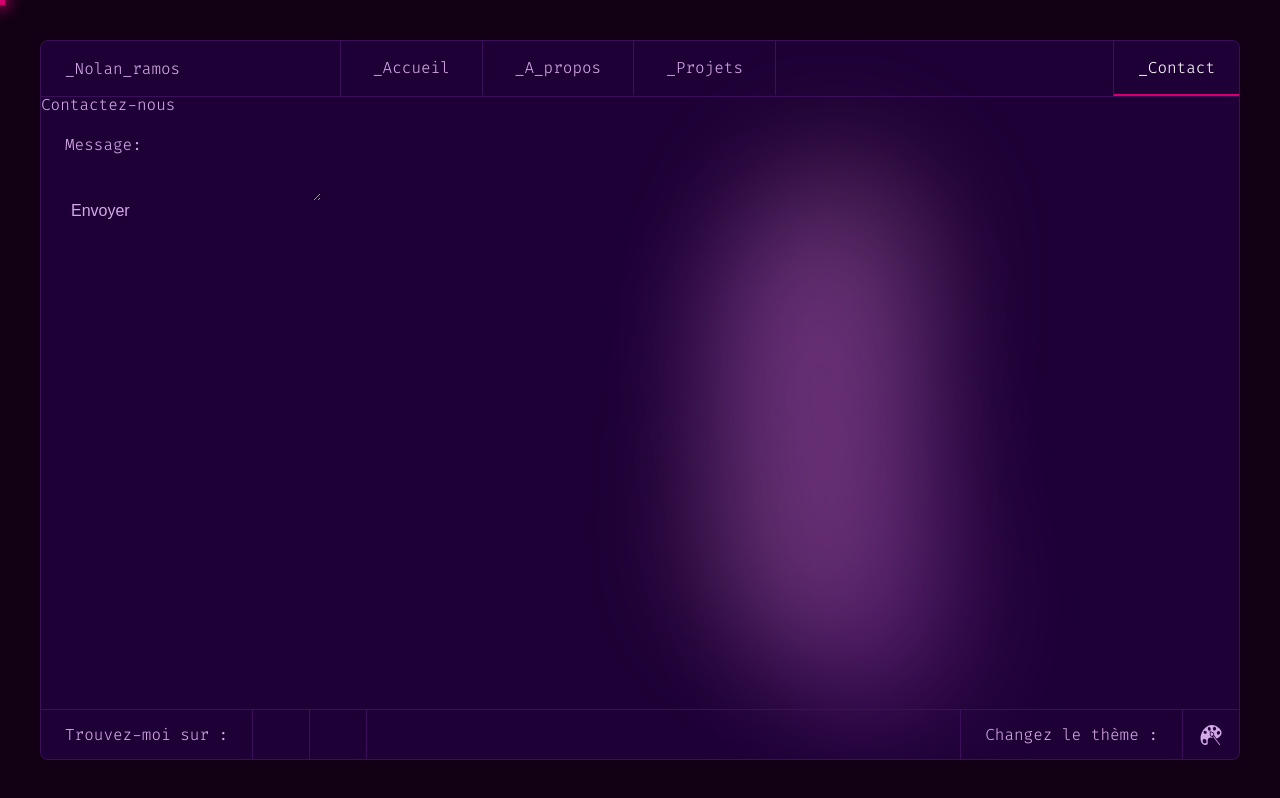
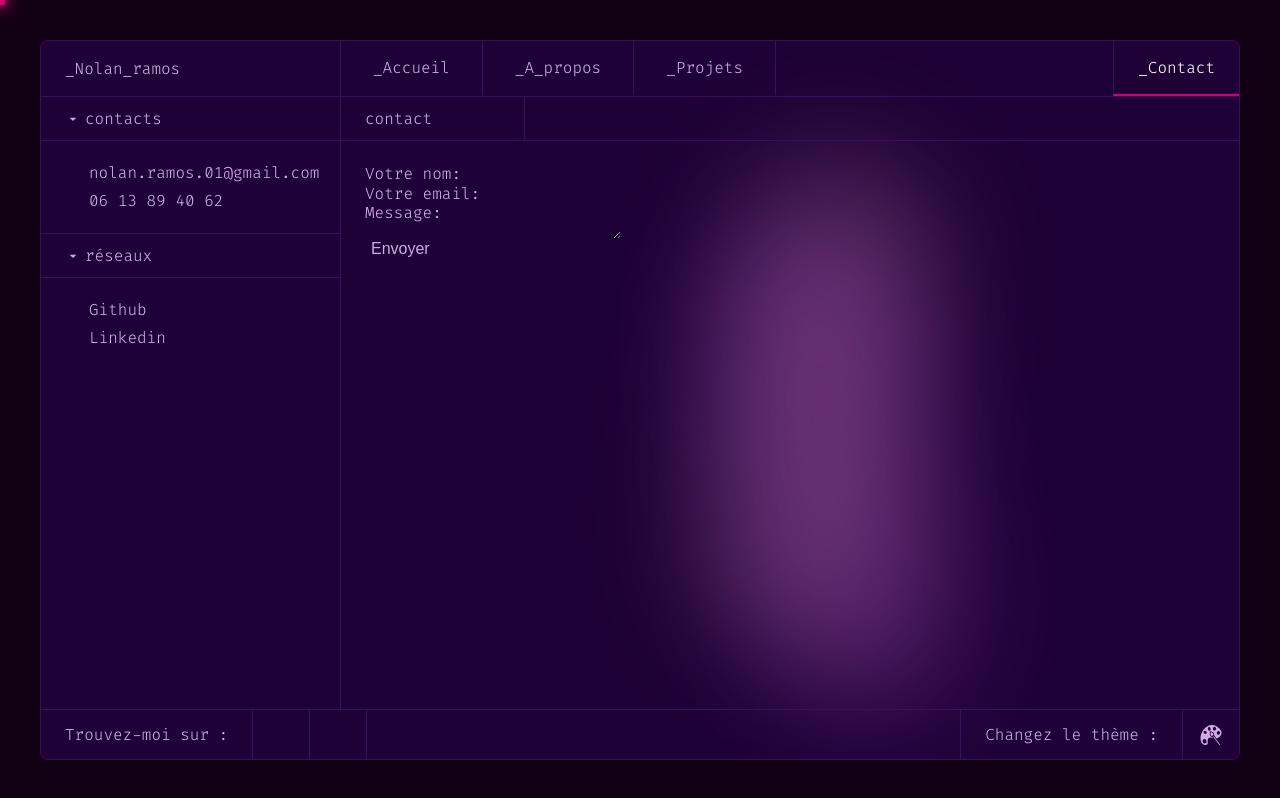
Before and after one commit to Nolan-ramos/portfolio_nolan_v2, a React (Create React App) app: page /contact in a window 1280 px wide. Built offline with nearby package versions, Linux system fonts and the light colour scheme.

Commit message:
test form netlify

```diff
--- /dev/null
+++ b/src/components/contact/ContactForm.js
@@ -0,0 +1,119 @@
+import React, { useState } from 'react';
+
+const ContactForm = () => {
+    // State pour gérer les champs du formulaire et le message de succès
+    const [formData, setFormData] = useState({
+        name: '',
+        email: '',
+        message: ''
+    });
+    const [isFormSubmitted, setIsFormSubmitted] = useState(false);
+    const [isSubmitting, setIsSubmitting] = useState(false);
+
+    // Gestionnaire d'événements pour la modification des champs du formulaire
+    const handleInputChange = (e) => {
+        const { name, value } = e.target;
+        setFormData({
+            ...formData,
+            [name]: value
+        });
+    };
+
+    // Fonction pour soumettre le formulaire
+    const handleSubmit = async (event) => {
+        event.preventDefault();  // Empêche le rechargement de la page
+
+        setIsSubmitting(true);
+
+        // Crée un objet FormData à partir du formulaire
+        const form = event.target;
+        const formDataObj = new FormData(form);
+
+        try {
+            // Envoi des données à Netlify
+            await fetch('/', {
+                method: 'POST',
+                body: formDataObj,
+            });
+
+            // Réinitialisation du formulaire après soumission réussie
+            setFormData({
+                name: '',
+                email: '',
+                message: ''
+            });
+            setIsFormSubmitted(true);
+        } catch (error) {
+            console.error("Erreur lors de la soumission du formulaire :", error);
+            setIsFormSubmitted(false);
+        } finally {
+            setIsSubmitting(false);
+        }
+    };
+
+    // Affichage du message de succès ou du formulaire
+    return (
+        <div className='contact__container__form__content'>
+            {isFormSubmitted ? (
+                <div className="success-message">
+                    <h3>Votre message a bien été envoyé !</h3>
+                </div>
+            ) : (
+                <form
+                    name="contact" // Nom du formulaire pour Netlify
+                    method="POST"
+                    data-netlify="true"
+                    onSubmit={handleSubmit}
+                >
+                    <input type="hidden" name="form-name" value="contact" />
+
+                    <div>
+                        <label>
+                            Votre nom:
+                            <input
+                                type="text"
+                                name="name"
+                                value={formData.name}
+                                onChange={handleInputChange}
+                                required
+                            />
+                        </label>
+                    </div>
+
+                    <div>
+                        <label>
+                            Votre email:
+                            <input
+                                type="email"
+                                name="email"
+                                value={formData.email}
+                                onChange={handleInputChange}
+                                required
+                            />
+                        </label>
+                    </div>
+
+                    <div>
+                        <label>
+                            Message:
+                            <textarea
+                                name="message"
+                                value={formData.message}
+                                onChange={handleInputChange}
+                                required
+                            />
+                        </label>
+                    </div>
+
+                    <div>
+                        <button type="submit" disabled={isSubmitting}>
+                            {isSubmitting ? 'Envoi en cours...' : 'Envoyer'}
+                        </button>
+                    </div>
+                </form>
+            )}
+        </div>
+    );
+};
+
+export default ContactForm;
--- a/src/pages/Contact.js
+++ b/src/pages/Contact.js
@@ -1,59 +1,34 @@
 import React, { useState } from 'react';
+import ContactBar from '../components/contact/ContactBar';
+import ContactTitle from '../components/contact/ContactTitle';
+import ContactForm from '../components/contact/ContactForm';
 
 const Contact = () => {
-    const [message, setMessage] = useState('');
+    const [isContactOpen, setIsContactOpen] = useState(true);
+    const [isReseauxOpen, setIsReseauxOpen] = useState(true);
 
-    const handleChange = (event) => {
-        setMessage(event.target.value);
+    const toggleContact = () => {
+        setIsContactOpen(!isContactOpen);
     };
 
-    const handleSubmit = (event) => {
-        event.preventDefault();
-
-        const form = event.target;
-        const formData = new FormData(form);
-
-        // Utilisation de fetch pour envoyer les données sans rediriger
-        fetch("/", {
-            method: "POST",
-            headers: { "Content-Type": "application/x-www-form-urlencoded" },
-            body: new URLSearchParams(formData).toString(),
-        })
-            .then(() => alert("Merci pour votre soumission"))
-            .catch((error) => alert(error));
+    const toggleReseaux = () => {
+        setIsReseauxOpen(!isReseauxOpen);
     };
 
     return (
         <div className="contact">
-            <div className="contact__title__mob">_contact</div>
-            <div className="contact__container">
-                <h2>Contactez-nous</h2>
-                <form
-                    name="contact"
-                    method="POST"
-                    data-netlify="true"
-                    onSubmit={handleSubmit}
-                    className="contact__container__form"
-                >
-                    {/* Input caché pour Netlify */}
-                    <input type="hidden" name="form-name" value="contact" />
-
-                    <div>
-                        <label htmlFor="message">Message:</label>
-                        <textarea
-                            id="message"
-                            name="message"
-                            value={message}
-                            onChange={handleChange}
-                            rows="4"
-                            required
-                        ></textarea>
-                    </div>
-
-                    <div>
-                        <button type="submit">Envoyer</button>
-                    </div>
-                </form>
+            <div className='contact__title__mob'>_contact</div>
+            <ContactBar
+                isContactOpen={isContactOpen}
+                isReseauxOpen={isReseauxOpen}
+                toggleContact={toggleContact}
+                toggleReseaux={toggleReseaux}
+            />
+            <div className='contact__container'>
+                <ContactTitle />
+                <div className='contact__container__form'>
+                    <ContactForm />
+                </div>
             </div>
         </div>
     );
```
